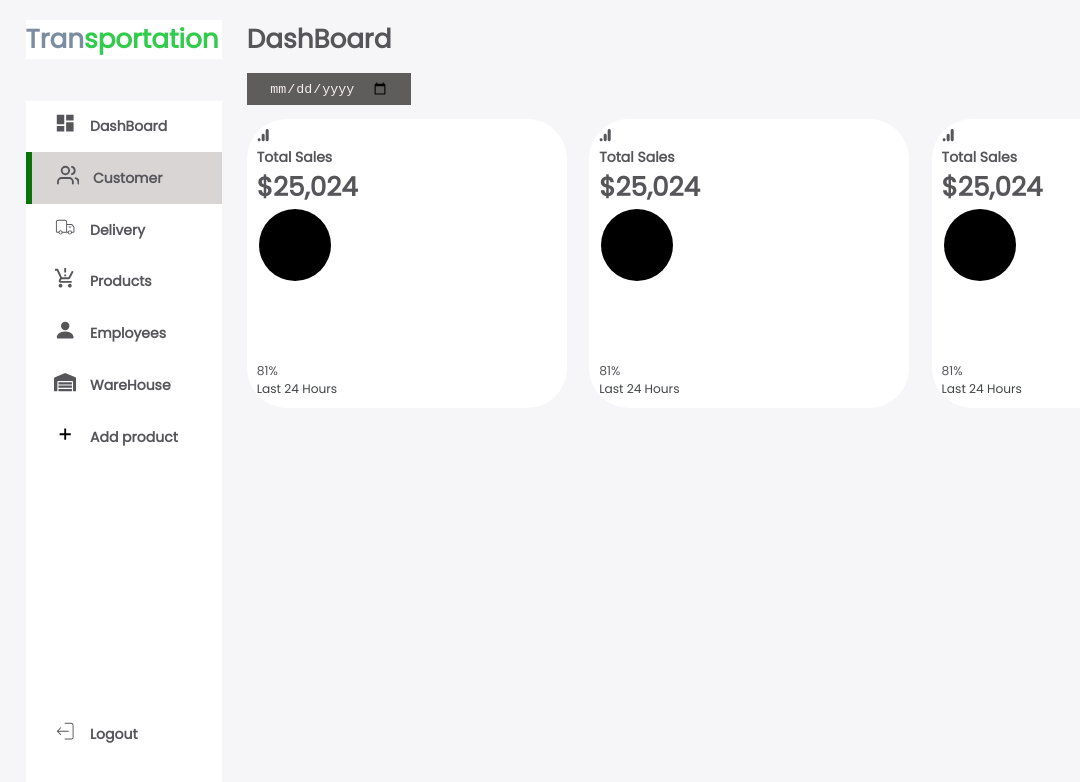
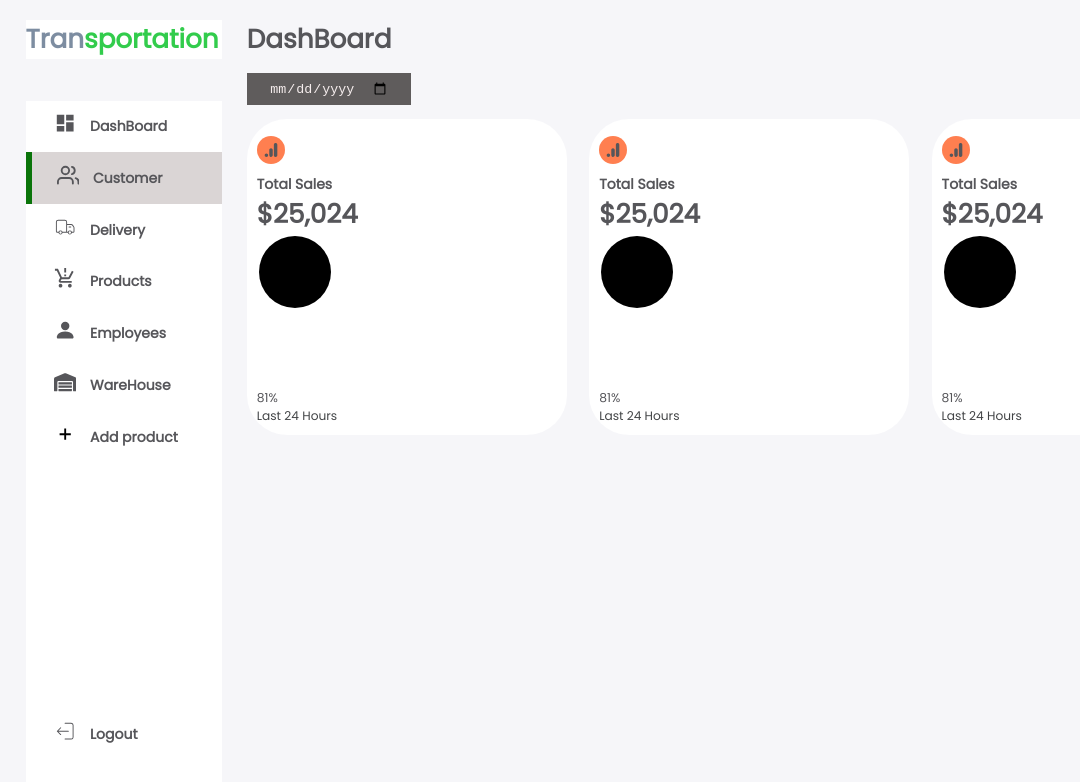
Before and after one commit to tison2810/hotelDatabase, a React (Create React App) app in the folder frontend/manage_app/: page / in a window 1280 px wide. Shown: the top 782 px of the page, without its empty margins (0-1080 px from the left). Built offline with nearby package versions, Linux system fonts and the light colour scheme; a web font is replaced by a local one.

Commit message:
1 updated

```diff
--- a/frontend/manage_app/src/components/Function/DashBoardco/CardDB.js
+++ b/frontend/manage_app/src/components/Function/DashBoardco/CardDB.js
@@ -5,9 +5,9 @@ import styles from "../../../css/CardDB.module.css"
 const CardDB = () => {
     return (
         <div className={styles.sales}>
-                    <span>
-                        <SiGoogleanalytics />
-                    </span>
+                    <div className={styles.logo}>
+                        <SiGoogleanalytics width={2} height={2} />
+                    </div>
                     <div className={styles.middle}>
                         <div className={styles.left}>
                             <h3>Total Sales</h3>
--- a/frontend/manage_app/src/css/CardDB.module.css
+++ b/frontend/manage_app/src/css/CardDB.module.css
@@ -9,3 +9,18 @@ div .sales{
     margin-top: 1rem;
     transition: all 200ms ease;
 }
+div .sales .logo{
+    background-color: coral;
+    display: flex;
+    justify-content: center;
+    padding: 0.5rem;
+    margin-top: 0.5rem;
+    border-radius: 50%;
+    width: fit-content;
+    height: fit-content;
+    color: white;
+    font-size: 1rem;
+}
+div .sales .middle{
+    margin-top: 10px;
+}
```
